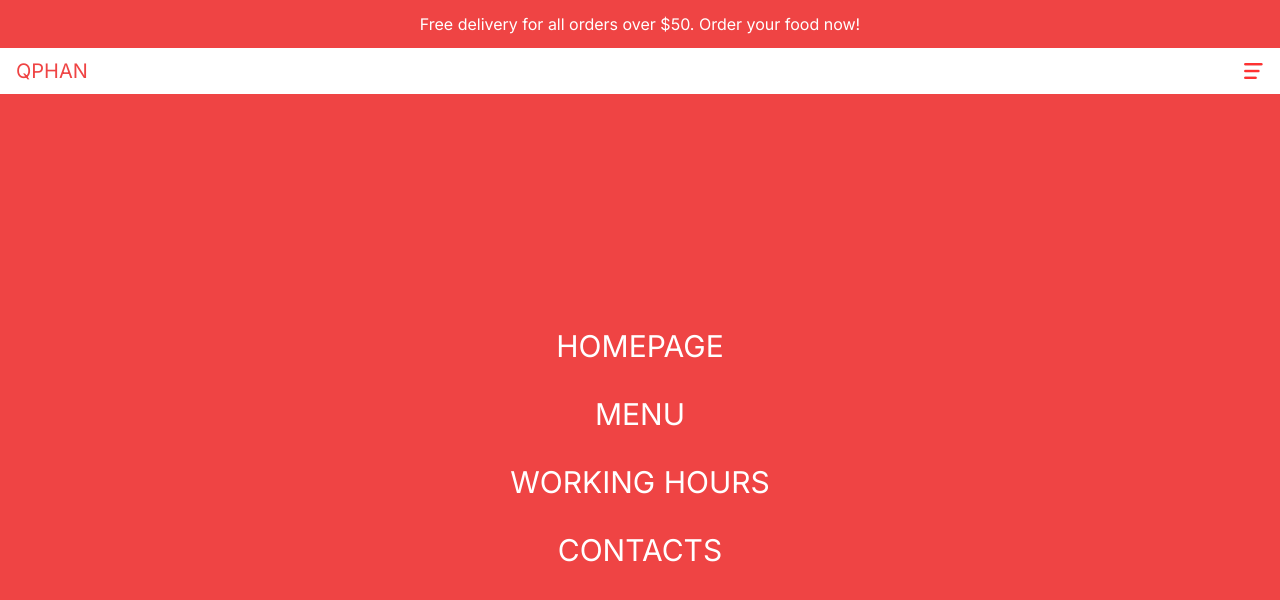
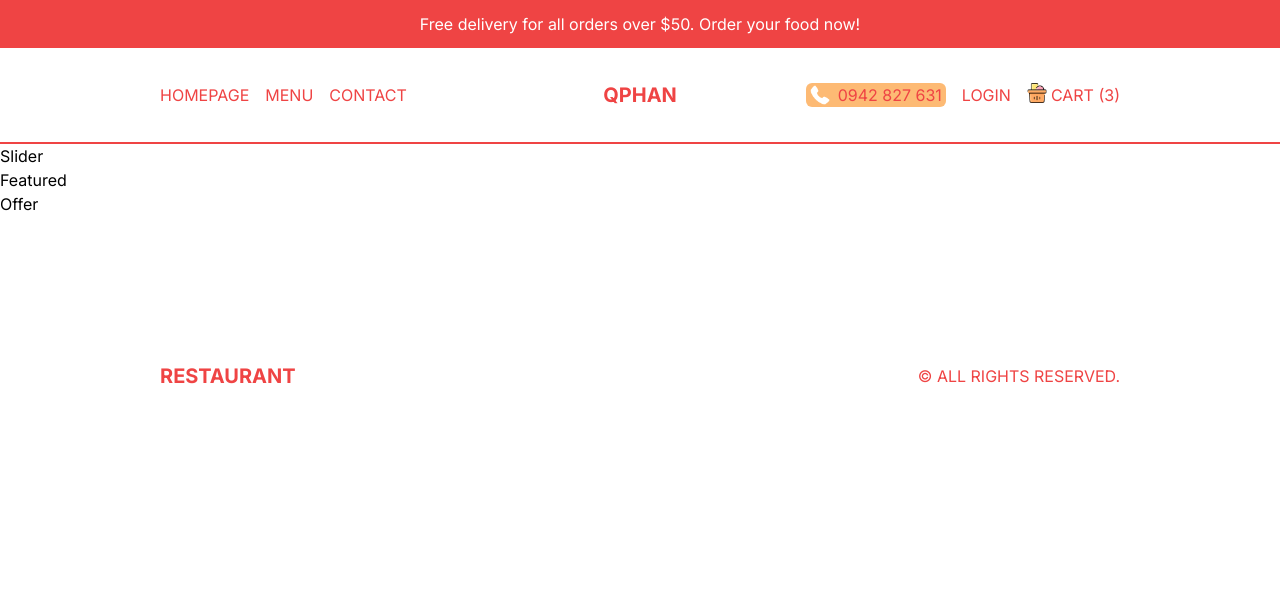
Before and after one commit to PhanHuuQuang/Restaurant-Nextjs, a Next.js app: page / in a window 1280 px wide. Shown: the top 600 px of the page. Built offline with nearby package versions, Linux system fonts and the light colour scheme.

Commit message:
Navbar and Footer

```diff
--- a/src/app/page.tsx
+++ b/src/app/page.tsx
@@ -1,5 +1,13 @@
-import Image from "next/image";
+import Featured from "@/components/Featured";
+import Offer from "@/components/Offer";
+import Slider from "@/components/Slider";
 
 export default function Home() {
-  return <main>hello world</main>;
+  return (
+    <main>
+      <Slider />
+      <Featured />
+      <Offer />
+    </main>
+  );
 }
--- /dev/null
+++ b/src/components/CartIcon.tsx
@@ -0,0 +1,16 @@
+import Image from "next/image";
+import Link from "next/link";
+import React from "react";
+
+const CartIcon = () => {
+  return (
+    <Link href="/cart" className="flex gap-1">
+      <div className="relative w-8 h-8 md:w-5 md:h-5">
+        <Image src="/cart.png" alt="" fill />
+      </div>
+      <span>Cart (3)</span>
+    </Link>
+  );
+};
+
+export default CartIcon;
--- /dev/null
+++ b/src/components/Featured.tsx
@@ -0,0 +1,7 @@
+import React from "react";
+
+const Featured = () => {
+  return <div>Featured</div>;
+};
+
+export default Featured;
--- a/src/components/Footer.tsx
+++ b/src/components/Footer.tsx
@@ -1,7 +1,15 @@
+import Link from "next/link";
 import React from "react";
 
 const Footer = () => {
-  return <div>Footer</div>;
+  return (
+    <div className="h-1/2 md:h-24 p-4 lg:p-20 xl:p-40 text-red-500 flex items-center justify-between">
+      <Link href="/" className="font-bold text-xl">
+        RESTAURANT
+      </Link>
+      <p>© ALL RIGHTS RESERVED.</p>
+    </div>
+  );
 };
 
 export default Footer;
--- a/src/components/Menu.tsx
+++ b/src/components/Menu.tsx
@@ -3,6 +3,7 @@
 import Image from "next/image";
 import Link from "next/link";
 import React, { useState } from "react";
+import CartIcon from "./CartIcon";
 
 const links = [
   { id: 1, title: "Homepage", url: "/" },
@@ -13,6 +14,8 @@
 
 const Menu = () => {
   const [open, setOpen] = useState(false);
+
+  const user = false;
   return (
     <div>
       {!open ? (
@@ -34,13 +37,27 @@
           onClick={() => setOpen(false)}
         />
       )}
-      <div className="bg-red-500 text-white absolute left-0 top-24 w-full h-[calc(100vh-6rem)] flex flex-col gap-8 items-center justify-center text-3xl z-10">
-        {links.map((item) => (
-          <Link href={item.url} key={item.id}>
-            {item.title}
+      {open && (
+        <div className="bg-red-500 text-white absolute left-0 top-24 w-full h-[calc(100vh-6rem)] flex flex-col gap-8 items-center justify-center text-3xl z-10">
+          {links.map((item) => (
+            <Link href={item.url} key={item.id} onClick={() => setOpen(false)}>
+              {item.title}
+            </Link>
+          ))}
+          {!user ? (
+            <Link href="/login" onClick={() => setOpen(false)}>
+              Login
+            </Link>
+          ) : (
+            <Link href="/orders" onClick={() => setOpen(false)}>
+              Orders
+            </Link>
+          )}
+          <Link href="/cart" onClick={() => setOpen(false)}>
+            <CartIcon />
           </Link>
-        ))}
-      </div>
+        </div>
+      )}
     </div>
   );
 };
--- a/src/components/NavBar.tsx
+++ b/src/components/NavBar.tsx
@@ -1,17 +1,39 @@
 import React from "react";
 import Menu from "./Menu";
 import Link from "next/link";
+import CartIcon from "./CartIcon";
+import Image from "next/image";
 
 const NavBar = () => {
+  const user = false;
   return (
-    <div className="h-12 text-red-500 p-4 flex items-center justify-between border-b-2 border-b-red-500 uppercase">
+    <div className="h-12 text-red-500 p-4 flex items-center justify-between border-b-2 border-b-red-500 uppercase md:h-24 lg:px-20 xl:px-40">
+      {/* LEFT LINKS */}
+      <div className="hidden md:flex gap-4 flex-1">
+        <Link href="/">Homepage</Link>
+        <Link href="/menu">Menu</Link>
+        <Link href="/">Contact</Link>
+      </div>
       {/* LOGO */}
-      <div className="text-xl">
+      <div className="text-xl md:font-bold md:text-center flex-1">
         <Link href="/">QPhan</Link>
       </div>
       {/* MOBILE MENU */}
-      <div>
+      <div className="md:hidden">
         <Menu />
+      </div>
+      {/* RIGHT LINKS */}
+      <div className="hidden md:flex gap-4 items-center justify-end flex-1">
+        <div className="md:absolute top-3 right-2 lg:static flex items-center gap-2 cursor-pointer bg-orange-300 px-1 rounded-md">
+          <Image src="/phone.png" alt="" width={20} height={20} />
+          <span>0942 827 631</span>
+        </div>
+        {!user ? (
+          <Link href="/login">Login</Link>
+        ) : (
+          <Link href="/orders">Orders</Link>
+        )}
+        <CartIcon />
       </div>
     </div>
   );
--- /dev/null
+++ b/src/components/Offer.tsx
@@ -0,0 +1,7 @@
+import React from "react";
+
+const Offer = () => {
+  return <div>Offer</div>;
+};
+
+export default Offer;
--- /dev/null
+++ b/src/components/Slider.tsx
@@ -0,0 +1,7 @@
+import React from "react";
+
+const Slider = () => {
+  return <div>Slider</div>;
+};
+
+export default Slider;
```
